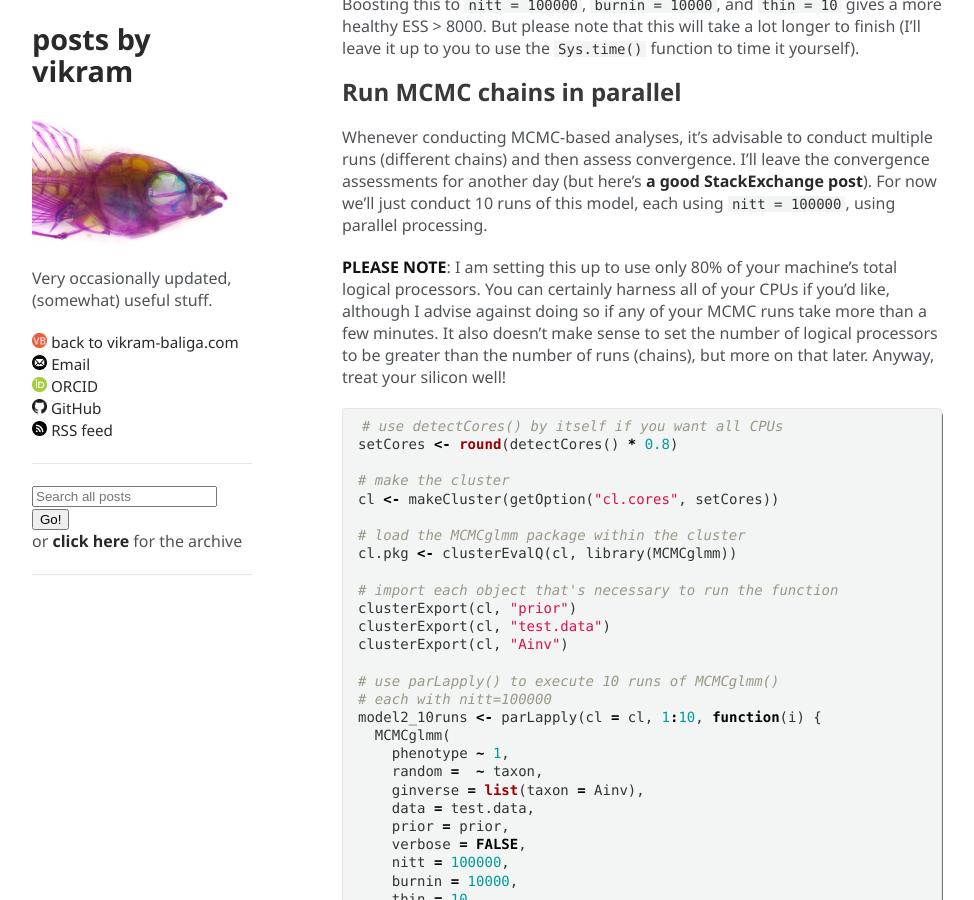
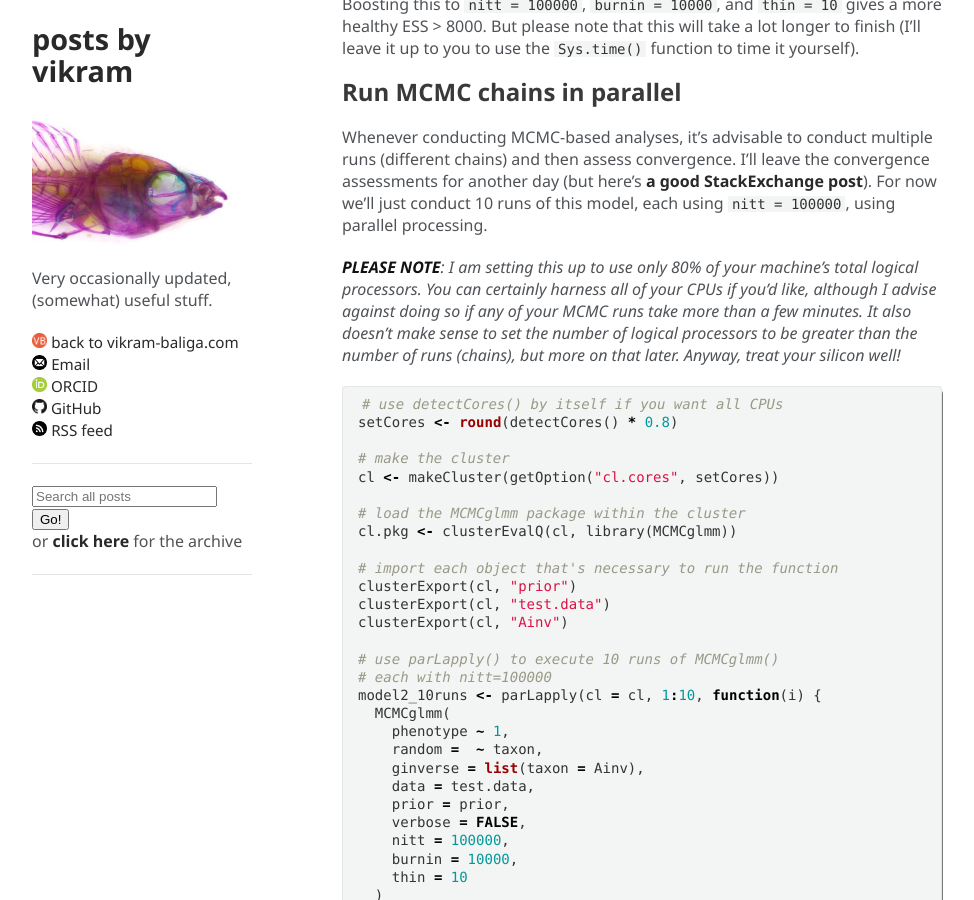
Before and after one commit to vbaliga/vbaliga.github.io, a Jekyll site: the page built from _posts/2019-05-03-parallel-processing-for-mcmcglmm-in-r-windows-friendly.md, in a window 1280 px wide and 900 px high, scrolled down 2128 px. Shown: the whole window, without its empty margins (153-1127 px from the left). Built offline with Jekyll 4.4.1, drawn with Linux system fonts in a browser that asks for light colours; a script that is not in the unit is left out.

````diff
--- a/_posts/2019-05-03-parallel-processing-for-mcmcglmm-in-r-windows-friendly.md
+++ b/_posts/2019-05-03-parallel-processing-for-mcmcglmm-in-r-windows-friendly.md
@@ -104,7 +104,7 @@ Boosting this to `nitt = 100000`, `burnin = 10000`, and `thin = 10` gives a more
 
 Whenever conducting MCMC-based analyses, it’s advisable to conduct multiple runs (different chains) and then assess convergence. I’ll leave the convergence assessments for another day (but here’s [a good StackExchange post](https://stats.stackexchange.com/questions/507/what-is-the-best-method-for-checking-convergence-in-mcmc)). For now we’ll just conduct 10 runs of this model, each using `nitt = 100000`, using parallel processing.
 
-**PLEASE NOTE**: I am setting this up to use only 80% of your machine’s total logical processors. You can certainly harness all of your CPUs if you’d like, although I advise against doing so if any of your MCMC runs take more than a few minutes. It also doesn’t make sense to set the number of logical processors to be greater than the number of runs (chains), but more on that later. Anyway, treat your silicon well!
+***PLEASE NOTE**: I am setting this up to use only 80% of your machine’s total logical processors. You can certainly harness all of your CPUs if you’d like, although I advise against doing so if any of your MCMC runs take more than a few minutes. It also doesn’t make sense to set the number of logical processors to be greater than the number of runs (chains), but more on that later. Anyway, treat your silicon well!*
 
 ``` r
 # use detectCores() by itself if you want all CPUs
````
